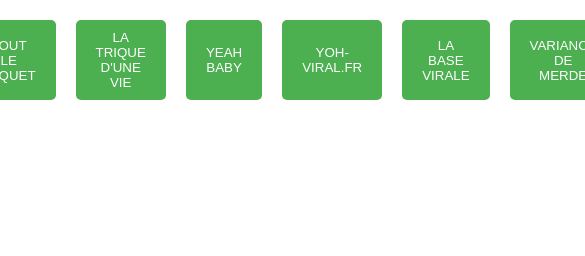
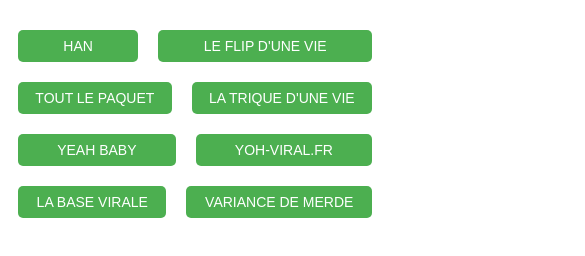
Before and after one commit to Putrefactium/PersonnalSoundboard, a plain HTML site: page index.html in a window 390 px wide. Shown: the top 256 px of the page, 585 px wide, since content can reach past the window. Drawn offline with Linux system fonts and the light colour scheme.

Commit message:
changement sur le css pour les mobiles

```diff
--- a/styles.css
+++ b/styles.css
@@ -1,19 +1,29 @@
 .button-container {
     display: flex;
+    flex-wrap: wrap; /* Permet aux boutons de passer à la ligne si nécessaire */
     justify-content: center;
     margin-top: 20px;
 }
 
 .audio-button {
     padding: 10px 20px;
-    margin: 0 10px;
+    margin: 10px; /* Augmente le margin pour espacer les boutons */
     background-color: #4CAF50;
     color: white;
     border: none;
     border-radius: 5px;
     cursor: pointer;
+    flex: 1 1 auto; /* Permet aux boutons de s'adapter à la taille disponible */
 }
 
 .audio-button:hover {
     background-color: #45a049;
 }
+
+/* Media queries pour les appareils mobiles */
+@media (max-width: 600px) {
+    .audio-button {
+        padding: 8px 16px; /* Réduit le padding pour les petits écrans */
+        font-size: 14px; /* Réduit la taille de la police */
+    }
+}
```
